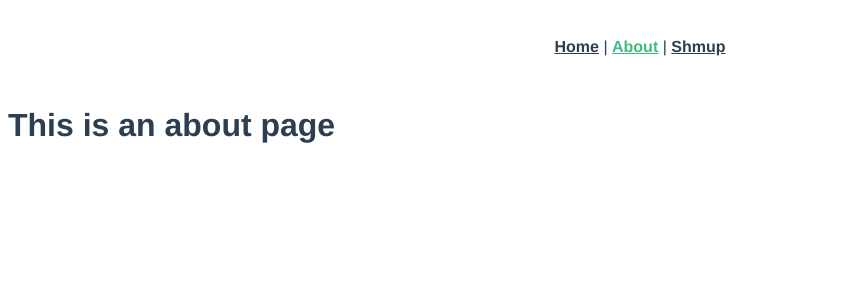
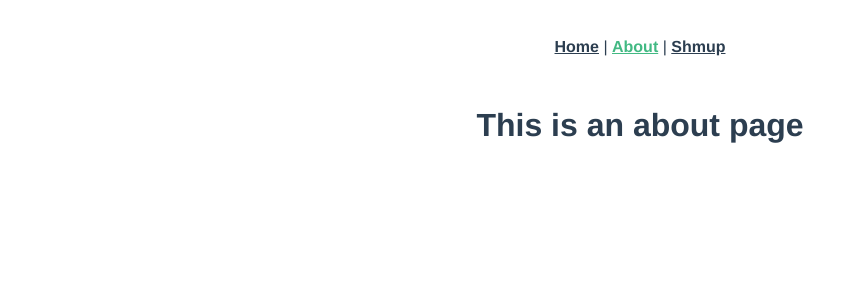
Before and after one commit to senritsu/micro-games, a Vue app: page /about in a window 1280 px wide. Shown: the top 300 px of the page, without its empty margins (0-858 px from the left). Built offline with nearby package versions, Linux system fonts and the light colour scheme.

Commit message:
fix text align for original template content

```diff
--- a/src/components/shmup/FakeHelloWorld.vue
+++ b/src/components/shmup/FakeHelloWorld.vue
@@ -58,6 +58,7 @@ export default {
   position: absolute;
   margin-top: 204px;
   width: 600px;
+  text-align: center;
 }
 
 h3 {
--- a/src/views/About.vue
+++ b/src/views/About.vue
@@ -3,3 +3,9 @@
     <h1>This is an about page</h1>
   </div>
 </template>
+
+<style>
+.about {
+  text-align: center;
+}
+</style>
--- a/src/views/Home.vue
+++ b/src/views/Home.vue
@@ -16,3 +16,9 @@ export default {
   }
 }
 </script>
+
+<style>
+.home {
+  text-align: center;
+}
+</style>
```
